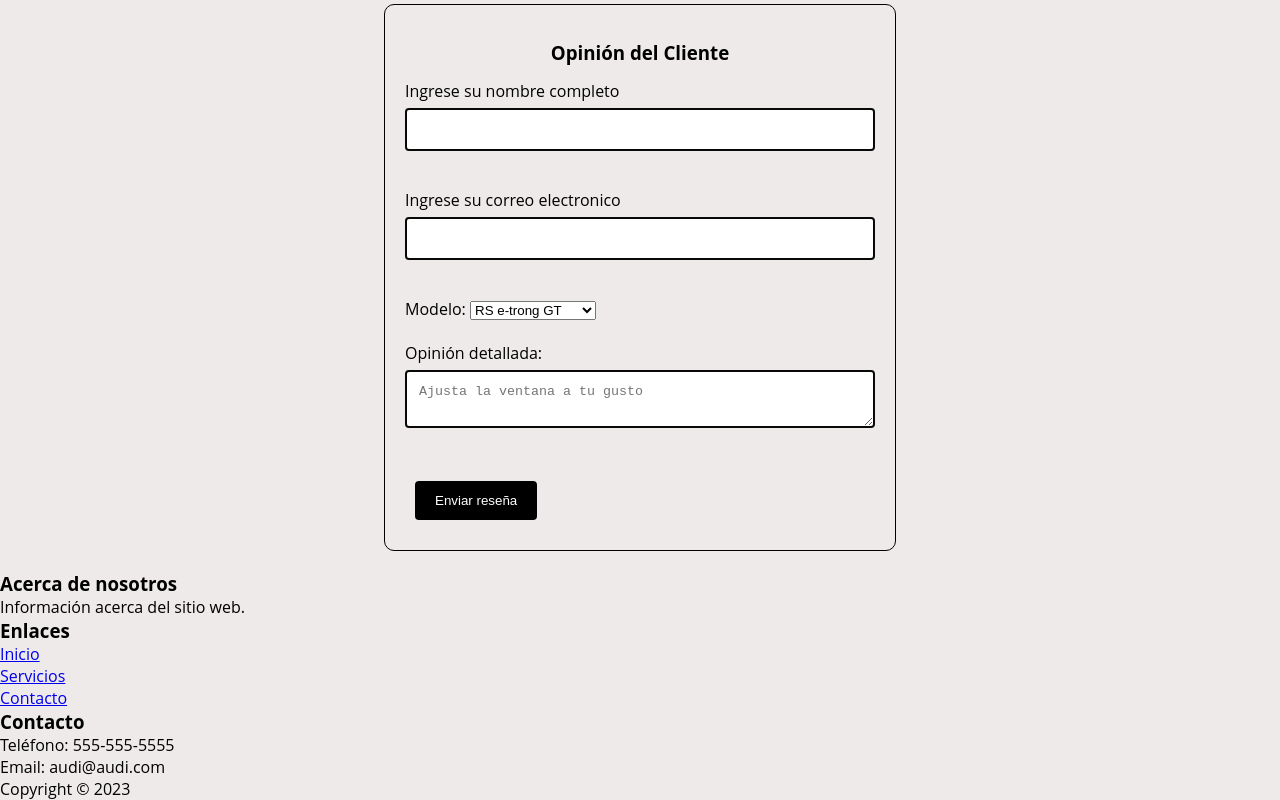
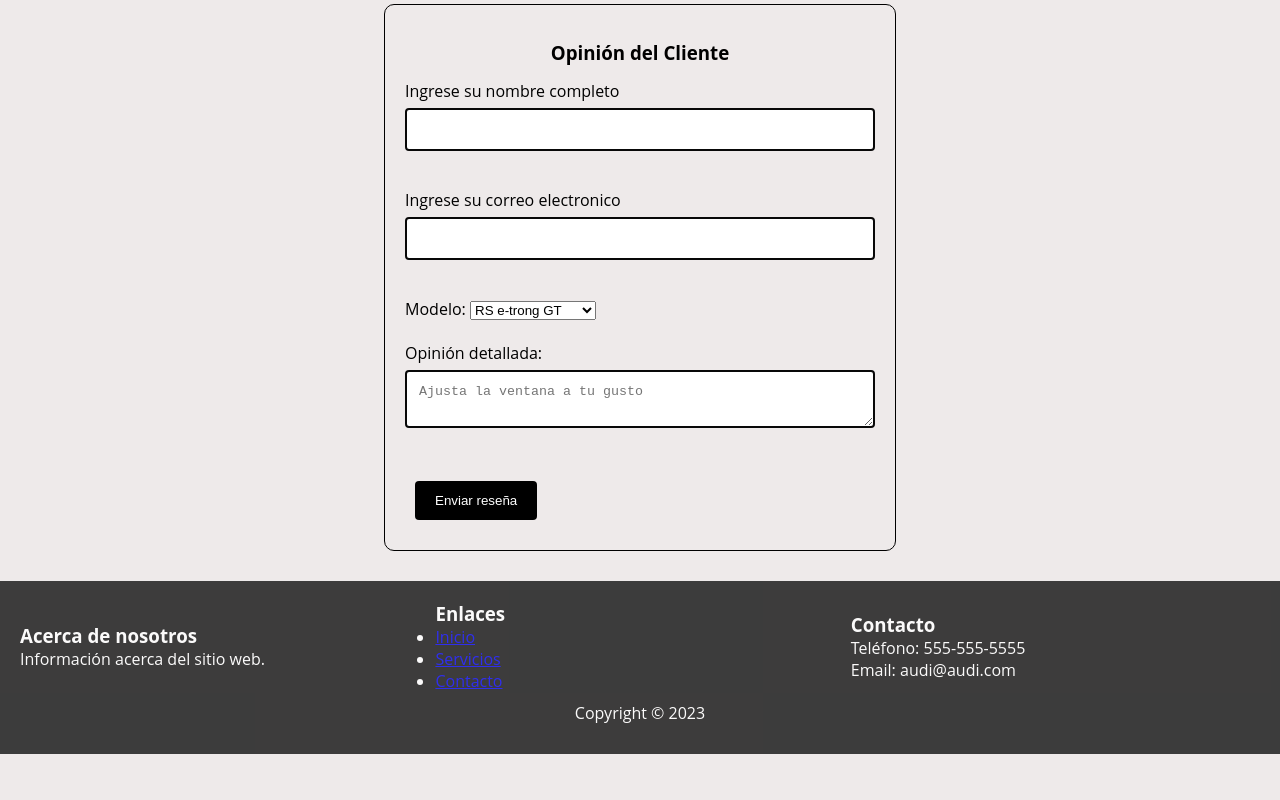
Before and after one commit to doloresfe/Tarea3Despliegue, a plain HTML site: page modelosSports.html in a window 1280 px wide. Shown: the part 1086-1886 px from the top of the page. After the commit the page ends 1840 px from the top, so only its background shows below. Drawn offline with Linux system fonts and the light colour scheme.

Commit message:
Estilos Footer

```diff
--- a/estilosmodelos.css
+++ b/estilosmodelos.css
@@ -239,3 +239,30 @@ height: 80px;
         background-color: #a04545;
 
       }
+
+  /*------------------------------------footer------------------------------------ */
+
+.footer{
+    margin-top: 30px;
+    background-color: rgb(17, 17, 17);
+    opacity: 80%;
+    color: #fff;
+    padding: 20px;
+  }
+
+  .footer-container {
+    display: flex;
+    justify-content: space-between;
+    align-items: center;
+  }
+
+  .footer-left,
+  .footer-center,
+  .footer-right {
+    width: 33%;
+  }
+
+  .footer-bottom {
+    text-align: center;
+    padding: 10px 0;
+  }
```
